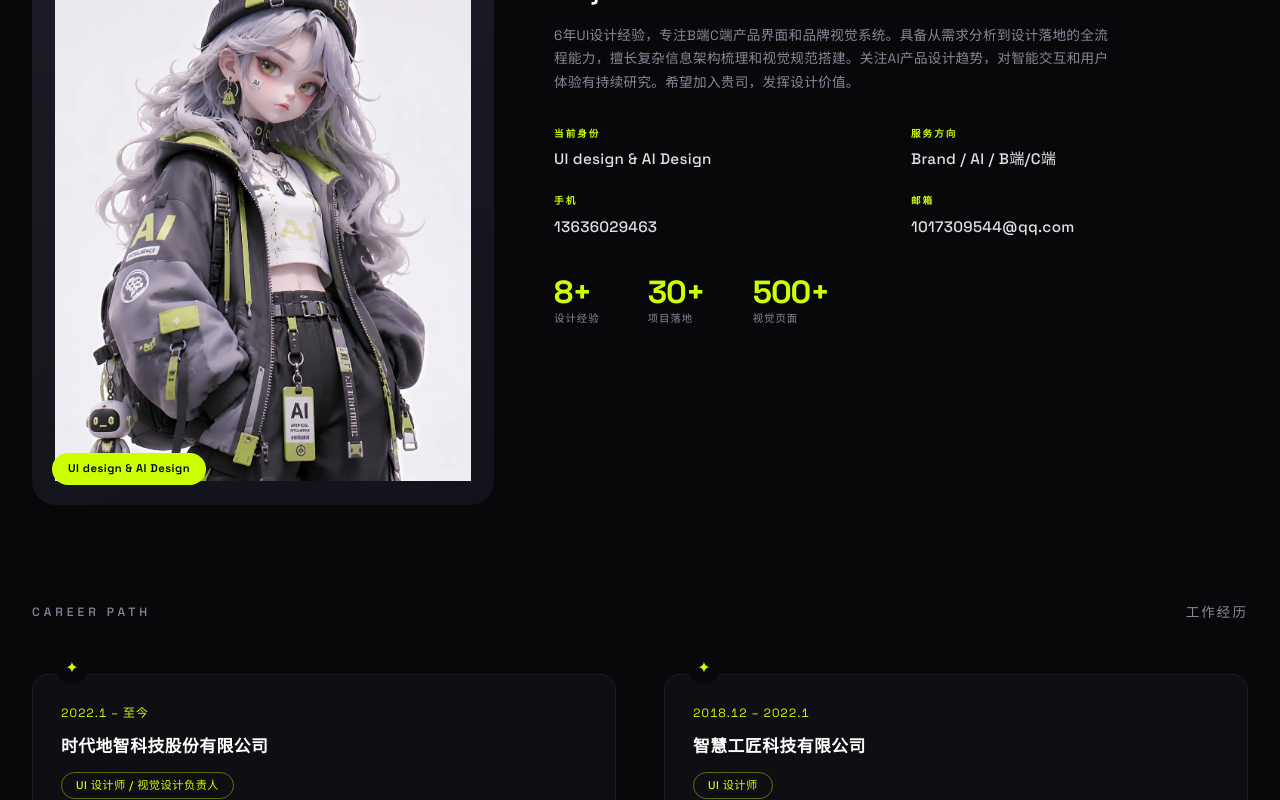
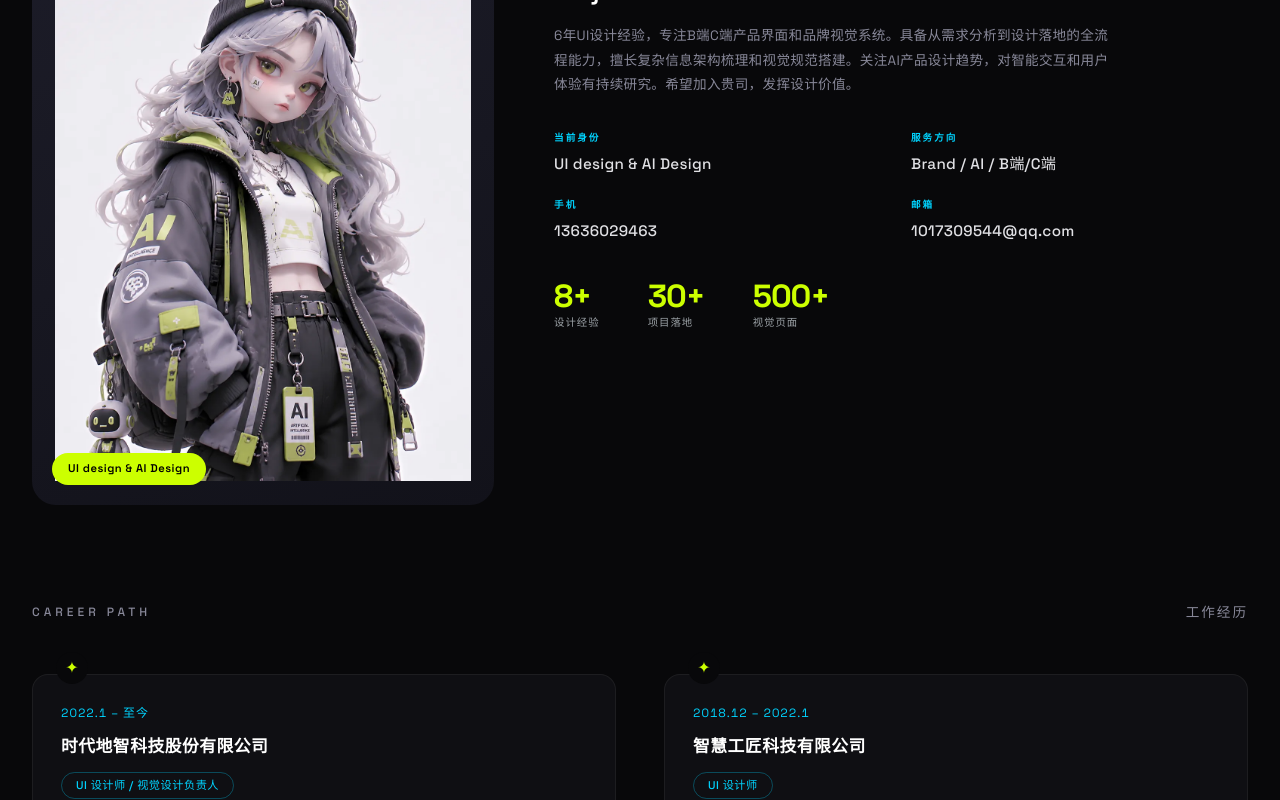
Before and after one commit to ltian869166-max/ai_log, a React (Vite) app: page / in a window 1280 px wide. Shown: the part 1120-1920 px from the top of the page. Built offline with nearby package versions, Linux system fonts and the light colour scheme.

Commit message:
fix: P1-强调色层级修正(About/Projects/Contact使用accent-secondary替代硬编码)

```diff
--- a/src/components/About.css
+++ b/src/components/About.css
@@ -99,7 +99,7 @@
   font-size: 0.65rem;
   font-weight: 600;
   letter-spacing: 3px;
-  color: #CCFF00;
+  color: var(--accent-secondary);
   text-transform: uppercase;
   margin-bottom: 12px;
 }
@@ -116,7 +116,7 @@
 .about-info-bio {
   font-size: 0.85rem;
   color: #888899;
-  line-height: 1.7;
+  line-height: 1.8;
   letter-spacing: 0.3px;
   margin-bottom: 32px;
   max-width: 560px;
@@ -140,7 +140,7 @@
   font-size: 0.6rem;
   font-weight: 600;
   letter-spacing: 2px;
-  color: #CCFF00;
+  color: var(--accent-secondary);
   text-transform: uppercase;
 }
 
@@ -173,7 +173,7 @@
 
 .about-stat-lbl {
   font-size: 0.65rem;
-  color: #888899;
+  color: var(--text-secondary);
   letter-spacing: 1px;
   text-transform: uppercase;
 }
@@ -255,7 +255,7 @@
 .about-tl-date {
   display: block;
   font-size: 0.75rem;
-  color: #CCFF00;
+  color: var(--accent-secondary);
   letter-spacing: 1px;
   font-feature-settings: "tnum";
   margin-bottom: 8px;
@@ -273,8 +273,8 @@
   display: inline-block;
   font-size: 0.7rem;
   font-weight: 500;
-  color: #CCFF00;
-  border: 1px solid rgba(204, 255, 0, 0.4);
+  color: var(--accent-secondary);
+  border: 1px solid rgba(0, 212, 255, 0.3);
   padding: 3px 14px;
   border-radius: 16px;
   letter-spacing: 0.5px;
--- a/src/components/Contact.css
+++ b/src/components/Contact.css
@@ -72,7 +72,7 @@
   font-weight: 600;
   text-transform: uppercase;
   letter-spacing: 3px;
-  color: #888888;
+  color: var(--text-secondary);
   margin-bottom: 32px;
 }
 
@@ -99,7 +99,7 @@
 
 .contact-sub {
   font-size: 1rem;
-  color: #888888;
+  color: var(--text-secondary);
   line-height: 1.6;
   margin-top: 4px;
 }
@@ -184,7 +184,7 @@
   font-weight: 600;
   text-transform: uppercase;
   letter-spacing: 2px;
-  color: #888888;
+  color: var(--text-secondary);
 }
 
 .glass-card-item-value {
@@ -233,7 +233,7 @@
 
 .contact-footer p {
   font-size: 0.8rem;
-  color: #555566;
+  color: var(--text-muted);
 }
 
 /* ===== Responsive ===== */
--- a/src/components/Projects.css
+++ b/src/components/Projects.css
@@ -105,6 +105,10 @@
   color: var(--accent);
   margin-bottom: 6px;
 }
+/* Category label uses secondary accent for hierarchy */
+.project-card-category {
+  color: var(--accent-secondary);
+}
 
 .project-card-title {
   font-size: 1.05rem;
```
